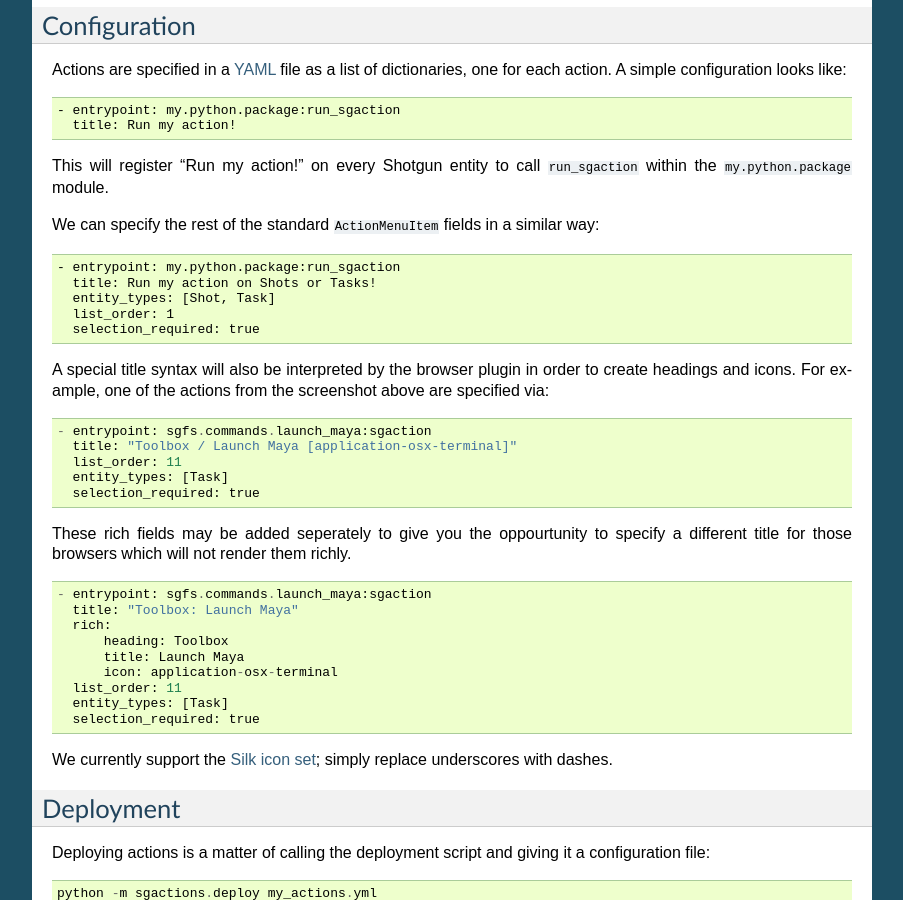
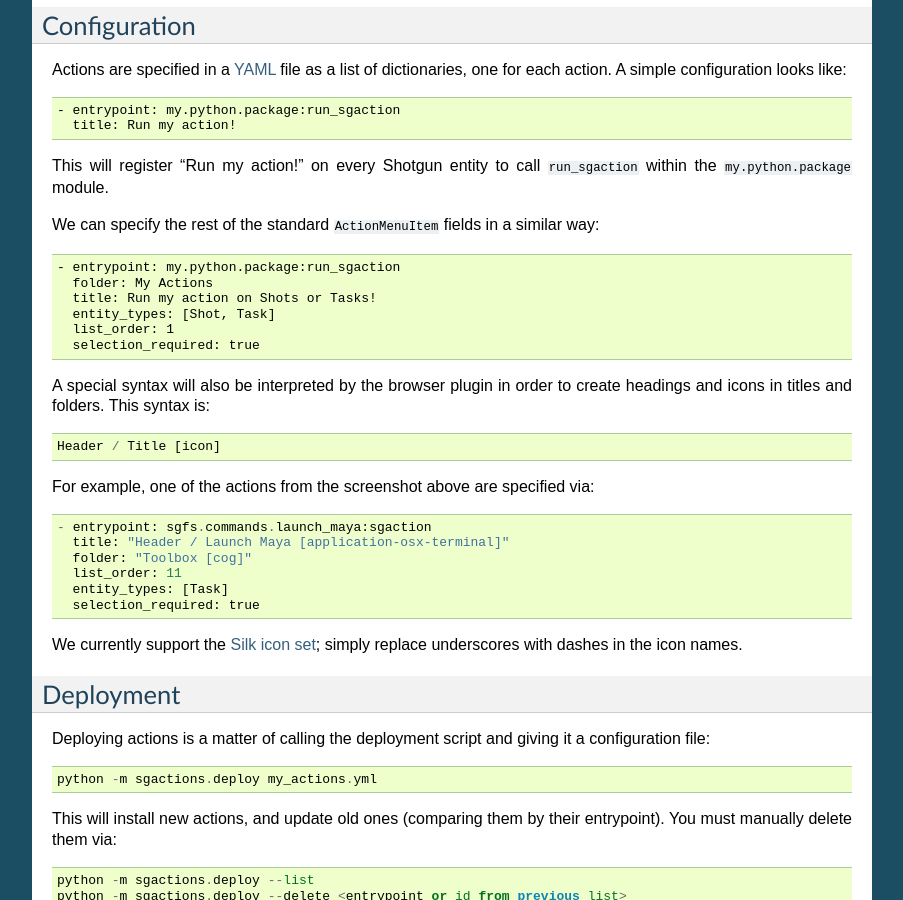
Before and after one commit to vfxetc/sgactions, a Sphinx documentation site: the page built from docs/index.rst, in a window 1280 px wide and 900 px high, scrolled down 1454 px. Shown: the whole window, without its empty margins (198-1101 px from the left). Built offline with Sphinx 7.4.7, drawn with Linux system fonts in a browser that asks for light colours.

Commit message:
Docs: add folders, remove old "rich" settings

```diff
--- a/docs/index.rst
+++ b/docs/index.rst
@@ -64,33 +64,27 @@
 We can specify the rest of the standard ``ActionMenuItem`` fields in a similar way::
 
     - entrypoint: my.python.package:run_sgaction
+      folder: My Actions
       title: Run my action on Shots or Tasks!
       entity_types: [Shot, Task]
       list_order: 1
       selection_required: true
 
-A special title syntax will also be interpreted by the browser plugin in order to
-create headings and icons. For example, one of the actions from the screenshot above are specified via::
+A special syntax will also be interpreted by the browser plugin in order to create
+headings and icons in titles and folders. This syntax is::
+
+    Header / Title [icon]
+
+For example, one of the actions from the screenshot above are specified via::
 
     - entrypoint: sgfs.commands.launch_maya:sgaction
-      title: "Toolbox / Launch Maya [application-osx-terminal]"
+      title: "Header / Launch Maya [application-osx-terminal]"
+      folder: "Toolbox [cog]"
       list_order: 11
       entity_types: [Task]
       selection_required: true
 
-These rich fields may be added seperately to give you the oppourtunity to specify a different title for those browsers which will not render them richly. ::
-
-    - entrypoint: sgfs.commands.launch_maya:sgaction
-      title: "Toolbox: Launch Maya"
-      rich:
-          heading: Toolbox
-          title: Launch Maya
-          icon: application-osx-terminal
-      list_order: 11
-      entity_types: [Task]
-      selection_required: true
-
-We currently support the `Silk icon set <http://www.famfamfam.com/lab/icons/silk/>`_; simply replace underscores with dashes.
+We currently support the `Silk icon set <http://www.famfamfam.com/lab/icons/silk/>`_; simply replace underscores with dashes in the icon names.
 
 
 Deployment
```
